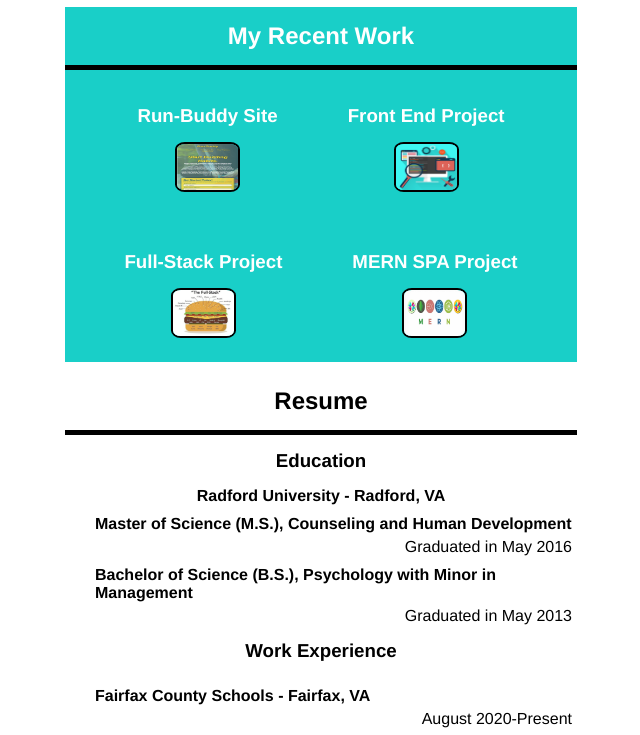
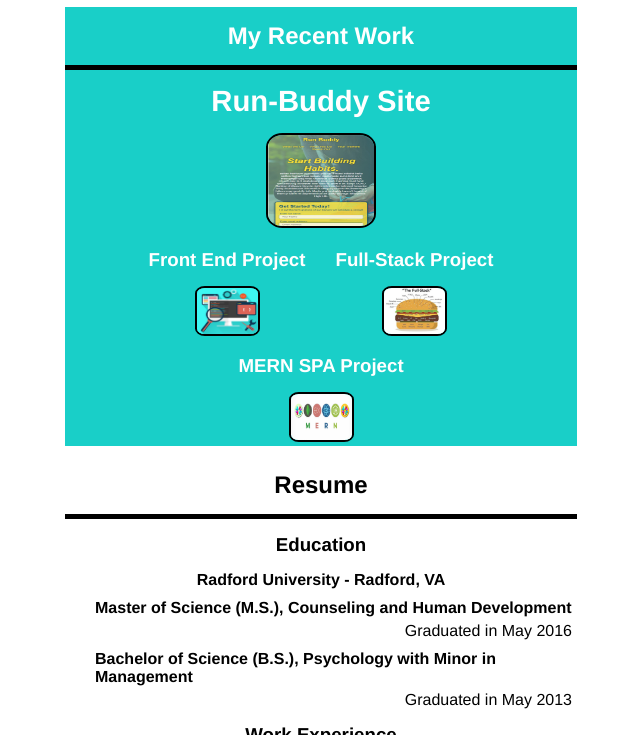
Before and after one commit to dannyramirezgd/portfolio, a plain HTML site: page index.html in a window 1280 px wide. Shown: the part 1125-1860 px from the top of the page, without its empty margins (319-959 px from the left). Drawn offline with Linux system fonts and the light colour scheme.

Commit message:
add Recent work as nav and add more Contact me

```diff
--- a/assets/css/style.css
+++ b/assets/css/style.css
@@ -124,18 +124,24 @@ h3 {
     background: var(--primary-color);
     display:flex;
     flex-wrap: wrap;
-    justify-content:center;
-}
-.projects{
-    align-items: center;
-    padding: 20px;
+    justify-content: center;
 }
 .imgs {
     height: 50px;
     width: 65px;
     border: 2px solid var(--secondary-color);
     border-radius: 15%;
-    align-items: center;
+}
+.imgs:hover{
+    opacity: 0.5;
+}
+.first-application{
+    width:100%;
+    font-size: 25px;
+}
+.first-application-img{
+    height: 95px;
+    width: 110px;
 }
 .resume {
     background: var(--tertiary-color);
@@ -159,9 +165,16 @@ h3 {
 }
 .contact-form{
     background: var(--primary-color);
-    text-decoration: none;
     color: var(--tertiary-color);
     padding: 10px;
+}
+.contact-form a{
+    text-decoration: none;
+    color:var(--tertiary-color);
+    padding: 0 20px;
+}
+.contact-form a:hover{
+    color:var(--secondary-color);
 }
 @media screen and (min-width: 980px) {
     header {
--- a/index.html
+++ b/index.html
@@ -19,7 +19,7 @@
             <a href="#interests">Interests</a>
           </li>
           <li>
-            <a href="#applications">Applications</a>
+            <a href="#applications">Recent Work</a>
           </li>
           <li>
             <a href="#resume">Resume</a>
@@ -74,27 +74,26 @@
     <section id="applications">
       <h2 class="recent-work">My Recent Work</h2>
       <!--Run Buddy-->
-      <div class="recent-work">
-        <div class="projects">
+    <div class="recent-work">
+      <div class="first-application">
         <h3>Run-Buddy Site</h3>
-        <a href="https://dannyramirezgd.github.io/run-buddy/"><img class="imgs" src="assets/images/run-buddy-mock-up.PNG" alt="capture of run-buddy site"/></a>
-        </div>
+        <a href="https://dannyramirezgd.github.io/run-buddy/"><img class="imgs  first-application-img" src="assets/images/run-buddy-mock-up.PNG" alt="capture of run-buddy site"/></a>
+      </div>
       <!--Interactive Front-End Project 1-->
-      <div class="projects">
+      <div>
         <h3>Front End Project</h3>
         <a href=""><img class="imgs" src="assets/images/front-end.PNG" alt="front-end project on computer screen"/></a>
       </div>
       <!--Interactive Full-Stack Project 2-->
-      <div class="projects">
+      <div>
         <h3>Full-Stack Project</h3>
         <a href=""><img class="imgs" src="assets/images/full-stacck.PNG" alt="full-stack displayed as a cheeseburger"/></a>
       </div>
       <!--Interactive MERN SPA Project 3-->
-      <div class="projects">
-      <h3>MERN SPA Project</h3>
+      <div>
+        <h3>MERN SPA Project</h3>
         <a href=""><img class="imgs" src="assets/images/mern-spa.PNG" alt="MERN and different random images associated with MERN"/></a>
       </div>
-    </div>
     </div>
     </section>
     <!--Resume-->
@@ -193,7 +192,9 @@
     <section>
       <div class="contact-form">
         <h3 id="contact-me">Contact Me</h3>
-          <a href="mailto:danny.ramirezgd@gmail.com">danny.ramirezgd@gmail.com</a>
+          <a href="mailto:danny.ramirezgd@gmail.com">Email</a>
+          <a href="https://www.facebook.com/danny.ramirez">Facebook</a>
+          <a href="https://www.instagram.com/dannyrgd/">Instagram</a>
       </div>
     </section>
     <footer>
```
